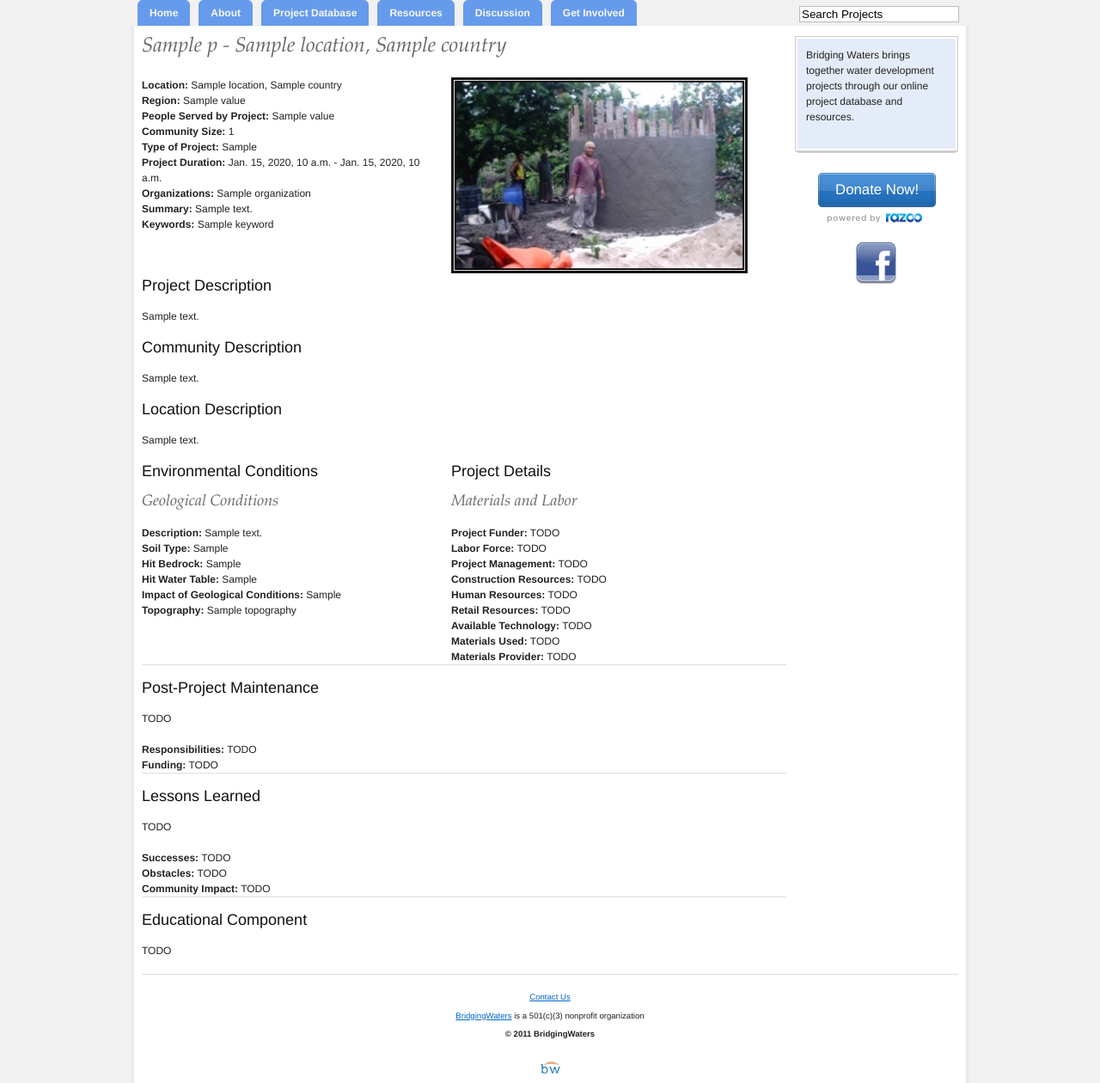
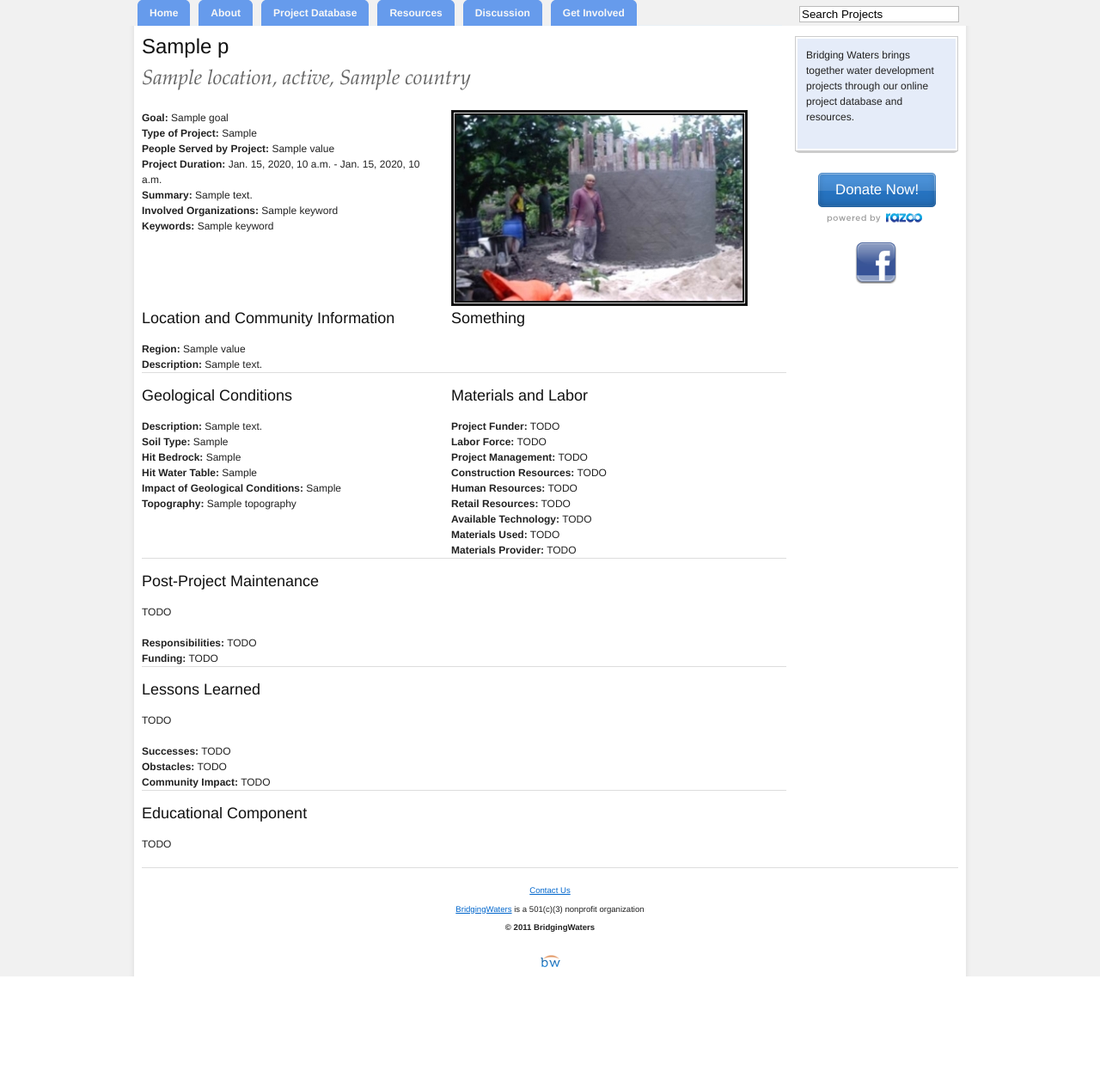
Before and after one commit to akravchenkov/BridgingWaters, a Django app: template BridgingWaters/bwapp/templates/project_detail.html in a window 1280 px wide. Shown: the part 113-1373 px from the top of the page at 86% size. After the commit the page ends 1249 px from the top, so only its background shows below. Run offline with Django 3.2, Linux system fonts and the light colour scheme; the template is opened without the code that fills it: most values are stand-ins (such as "Sample title", 1, 10 or a date in 2020); parts of the project's set-up code (start-up, migrations or seed data) failed here and were passed over.

Commit message:
working on project details page

```diff
--- a/BridgingWaters/bwapp/models.py
+++ b/BridgingWaters/bwapp/models.py
@@ -161,7 +161,7 @@ class Project(models.Model):
                             verbose_name="Project Type", null=True, blank=True)
 
     reviewed = models.BooleanField()
-    #TODO: material_res
+    #TODO: material_res with near/close/far/vary far checkboxes
     #TODO: infra_res
     #TODO: natural_res
     #TODO: retail_res
--- a/BridgingWaters/bwapp/templates/project_detail.html
+++ b/BridgingWaters/bwapp/templates/project_detail.html
@@ -6,41 +6,49 @@ Project #{{p.id}} - {{p.title}}
 
 {% block content %}
 {% with loc=p.location_set.all|first comm_info=p.communityinfo_set.all|first geo_conds=p.geoconditions_set.all|first%}
-<h2 class="alt">{{p.title}} - {{loc.name}}, {{loc.country.name}}</h2>
-<div class="column span-9">
+<h2>
+    {{p.title}}<br/>
+    <span class="alt">{{loc.name}}, {{loc.state_prov}}, {{loc.country.name}}</span>
+</h2>
+
+<div class="span-9">
     <p>
-        <strong>Location:</strong> {{loc.name}}, {{loc.country.name}}<br/>
-        <strong>Region:</strong> {{loc.region.value}}<br/>
+        <strong>Goal:</strong> {{p.goal}}<br/>
+        <strong>Type of Project:</strong> {{p.proj_types.all|join:", "}}<br/>
         <strong>People Served by Project:</strong> {{comm_info.num_ppl_served.value}}<br/>
-        <strong>Community Size:</strong> {{comm_info.community_size}}<br/>
-        <strong>Type of Project:</strong> {{p.proj_types.all|join:", "}}<br/>
         <strong>Project Duration:</strong> {{p.start_date}} - {{p.end_date}}<br/>
-        <strong>Organizations:</strong> {{p.organizations.all|join:", "}}<br/>
         <strong>Summary:</strong> {{p.description}}<br/>
+        <strong>Involved Organizations:</strong>
+        {% if p.organizations.all %}
+	    {{p.keywords.all|join:", "}}
+        {% else %}
+            (none listed)
+        {% endif %}<br/>
         <strong>Keywords:</strong>
-	    {% if p.keywords.all %}
-		{{p.keywords.all|join:", "}}
-	    {% else %}
-	        (none listed)
-	    {% endif %}
-	    <br/>
+        {% if p.keywords.all %}
+	    {{p.keywords.all|join:", "}}
+        {% else %}
+            (none listed)
+        {% endif %}<br/>
     </p>
 </div>
 <div class="span-9 last">
     <img src="{{STATIC_URL}}images/SamoaPic.jpg" alt="TODO" title="TODO" />
 </div>
-<div class="column span-18 last">
-    <h3>Project Description</h3>
-    <p>{{p.description}}</p>
-    <h3>Community Description</h3>
-    <p>{{comm_info.description}}</p>
-    <h3>Location Description</h3>
-    <p>{{loc.description}}</p>
+
+<div class="span-9">
+    <h3>Location and Community Information</h3>
+    <strong>Region:</strong> {{loc.region.value}}<br/>
+    <strong>Description:</strong> {{loc.description}}</br>
+</div>
+<div class="span-9 last">
+    <h3>Something</h3>
 </div>
 
-<div class="column span-9">
-    <h3>Environmental Conditions</h3>
-    <h3 class="alt">Geological Conditions</h3>
+<hr/>
+
+<div class="span-9">
+    <h3>Geological Conditions</h3>
     <strong>Description:</strong> {{geo_conds.description}}<br/>
     <strong>Soil Type:</strong> {{geo_conds.soil_type}}<br/>
     <strong>Hit Bedrock:</strong> {{geo_conds.hit_bedrock}}<br/>
@@ -48,10 +56,8 @@ Project #{{p.id}} - {{p.title}}
     <strong>Impact of Geological Conditions:</strong> {{geo_conds.geo_impact}}<br/>
     <strong>Topography:</strong> {{loc.topography}}<br/>
 </div>
-
 <div class="span-9 last">
-    <h3>Project Details</h3>
-    <h3 class="alt">Materials and Labor</h3>
+    <h3>Materials and Labor</h3>
 
     <strong>Project Funder:</strong> TODO<br/>
     <strong>Labor Force:</strong> TODO<br/>
@@ -63,7 +69,9 @@ Project #{{p.id}} - {{p.title}}
     <strong>Materials Used:</strong> TODO<br/>
     <strong>Materials Provider:</strong> TODO<br/>
 </div>
+
 <hr/>
+
 <div class="column span-18 last">
     <h3>Post-Project Maintenance</h3>
     <p>TODO</p>
```
Also changed, not shown: bw.db.
